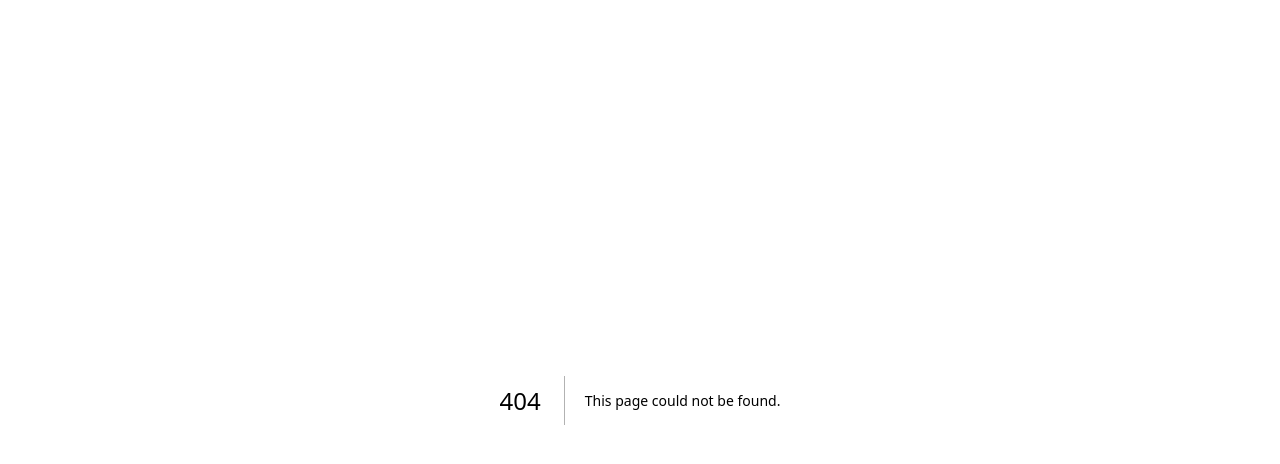
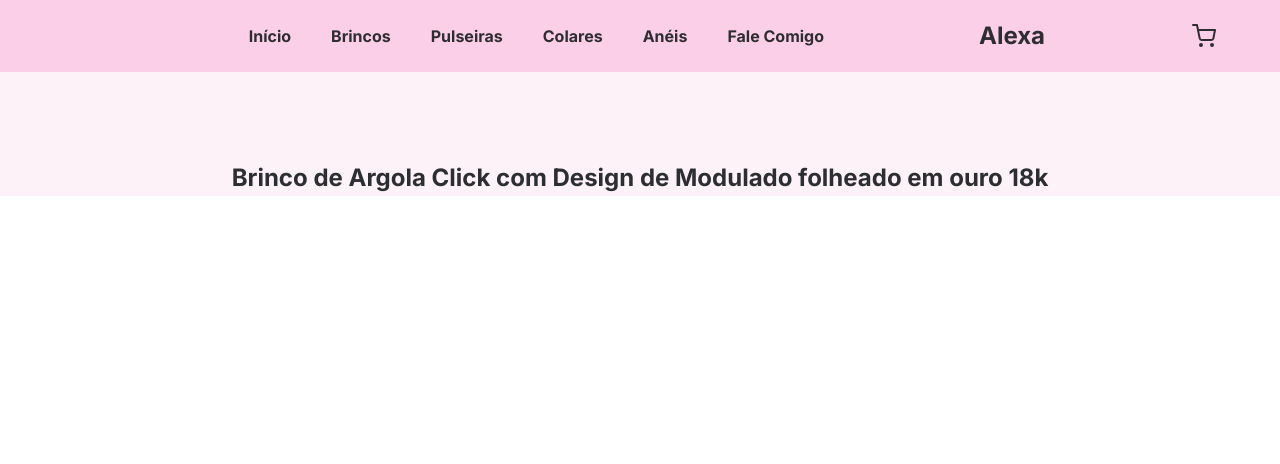
Before and after one commit to cafe51/Alexa-semijoias, a Next.js app in the folder alexa-site/: page /brincos/2180000004227 in a window 1280 px wide. Before the commit this address had no page. Shown: the top 464 px of the page. Built offline with nearby package versions, Linux system fonts and the light colour scheme; data requests are answered from the project's data file.

Commit message:
create product page by id

```diff
--- /dev/null
+++ b/alexa-site/src/app/brincos/[id]/page.tsx
@@ -0,0 +1,9 @@
+/* eslint-disable react/jsx-curly-spacing */
+'use client';
+import Product from '@/app/components/Product';
+
+export default function UserPosts({ params }: { params: { id: string } }) {
+    return (
+        <Product id={params.id} />
+    );
+}
--- a/alexa-site/src/app/components/Header.tsx
+++ b/alexa-site/src/app/components/Header.tsx
@@ -17,7 +17,7 @@ const Header = () => {
         window.addEventListener('scroll', handleScroll);
     }, []);
 
-    const opacity = isScrolled ? 'bg-opacity-80' : '';
+    const opacity = isScrolled ? 'primColorTransparent' : '';
 
     return (
         <header id="japhe" className={ `primColor fixed w-full transition-all duration-500 z-50  ${opacity}` }>
--- /dev/null
+++ b/alexa-site/src/app/components/Product.tsx
@@ -0,0 +1,40 @@
+'use client';
+
+import { useEffect, useState } from 'react';
+import Header from './Header';
+import { ProductType } from '../utils/types';
+import { getProductApiById } from '../utils/api';
+
+
+
+export default function Product({ id }: {id: string}) {
+    const [product, setProduct] = useState<ProductType | null>(null);
+    const [isLoading, setIsLoading] = useState(true);
+
+
+    const updateProductsState = async() => {
+        const productData = await getProductApiById('brincos', id);
+        setProduct(productData);
+    };
+
+
+    useEffect(() => {
+        setIsLoading(true);
+        updateProductsState();
+
+        setIsLoading(false);
+    }, []);
+
+
+    return (
+        <div className="bg-pink-50">
+            <Header />
+            <main className="flex flex-col items-center justify-between pt-40">
+                { isLoading || !product ? 'carregando' : (
+                    <h2>{ product.nome }</h2>
+                // 'olá'
+                ) }
+            </main>
+        </div>
+    );
+}
--- a/alexa-site/src/app/globals.css
+++ b/alexa-site/src/app/globals.css
@@ -42,6 +42,10 @@ a {
 
 .secColor {
   background-color: #fdf2f8;
+}
+
+.primColorTransparent {
+  background-color: #fbcfe8ad;
 }
 
 .asset-enter {
```
Also changed, not shown: alexa-site/src/app/pulseiras/page.tsx (renamed from alexa-site/src/app/pulseiras /page.tsx).
